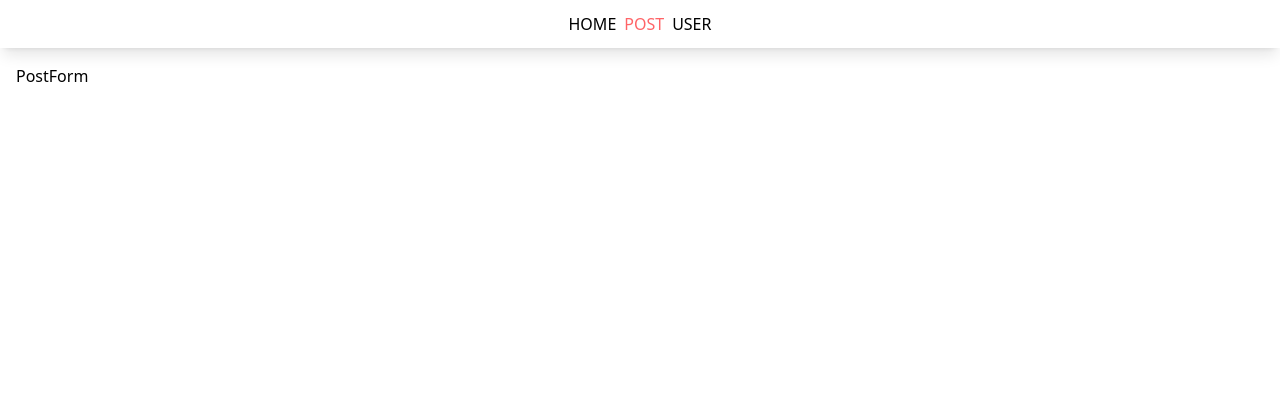
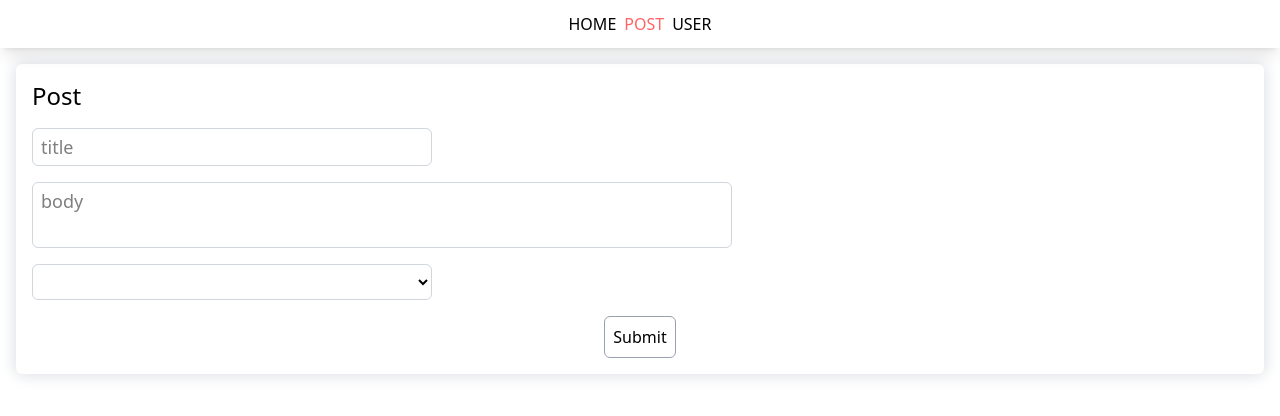
Before and after one commit to SEJ1991/react-crud, a React (Vite) app: page /posts/form in a window 1280 px wide. Shown: the top 416 px of the page. Built offline with nearby package versions, Linux system fonts and the light colour scheme.

Commit message:
feat: [RC_publish-PostForm-component-37] complete publish PostForm component

```diff
--- a/src/domains/post/components/PostForm.tsx
+++ b/src/domains/post/components/PostForm.tsx
@@ -1,3 +1,38 @@
-export default function PostForm() {
-  return <div>PostForm</div>;
+import { UserType } from '../../user/types';
+
+interface Props {
+  users: UserType[];
+  onSubmit: (e: React.FormEvent<HTMLFormElement>) => void;
 }
+export default function PostForm({ users, onSubmit }: Props) {
+  return (
+    <form
+      className='size-full card mb-4 flex-center flex-col gap-4'
+      onSubmit={e => {
+        e.preventDefault();
+        onSubmit(e);
+      }}
+    >
+      <fieldset className='size-full flex flex-col gap-4'>
+        <legend className='text-2xl mb-4'>Post</legend>
+        <input name='title' className='w-full border-normal sm:w-100' placeholder='title' />
+        <textarea
+          name='body'
+          className='w-full border-normal sm:w-125 md:w-175'
+          placeholder='body'
+        />
+        <select name='userId' className='w-full border-normal sm:w-100'>
+          <option disabled value='none'>
+            users
+          </option>
+          {users.map(({ id, name }) => (
+            <option value={id}>{name}</option>
+          ))}
+        </select>
+      </fieldset>
+      <button type='submit' className='border-gray-400 hovering'>
+        Submit
+      </button>
+    </form>
+  );
+}
--- a/src/domains/post/containers/PostFormContainer.tsx
+++ b/src/domains/post/containers/PostFormContainer.tsx
@@ -1,5 +1,5 @@
 import PostForm from '../components/PostForm';
 
 export function PostFormContainer() {
-  return <PostForm />;
+  return <PostForm users={[]} onSubmit={console.log} />;
 }
--- a/src/domains/post/containers/PostsContainer.tsx
+++ b/src/domains/post/containers/PostsContainer.tsx
@@ -17,7 +17,7 @@ export function PostsContainer() {
   return (
     <>
       <Posts posts={posts} onClickDetail={handleClickDetail} />;
-      <PlusButton className='fixed right-8 bottom-8 rounded-full z-10 bg-white hovering' />
+      <PlusButton className='size-15 fixed right-8 bottom-8 rounded-full z-10 bg-red-400 text-2xl text-white hovering' />
     </>
   );
 }
--- a/src/index.css
+++ b/src/index.css
@@ -9,6 +9,10 @@
 
   button {
     @apply p-2 rounded-md border cursor-pointer;
+  }
+
+  textarea {
+    @apply resize-none;
   }
 }
 
@@ -32,6 +36,10 @@
   .border-gray-shadow {
     box-shadow: 0 0 15px 1px #d9dde2;
   }
+
+  .border-normal {
+    @apply px-2 py-1 text-lg rounded-md border border-gray-300;
+  }
 }
 
 @layer components {
```
